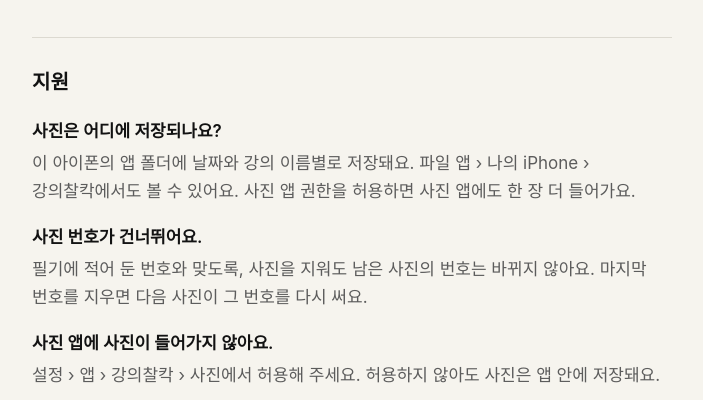
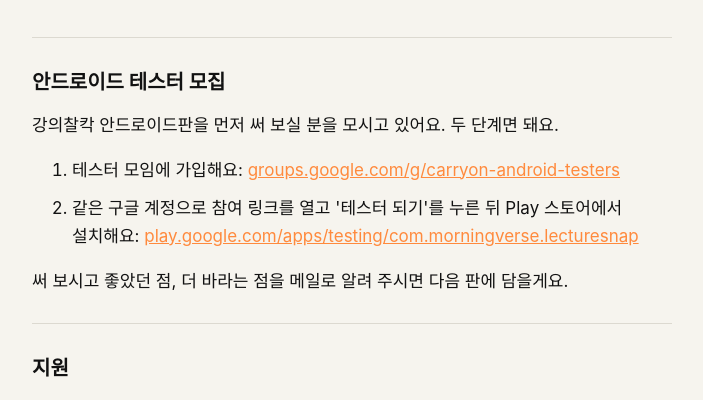
Before and after one commit to morningverse67-wq/support, a plain HTML site: page lecture-snap/index.html in a window 1280 px wide. Shown: the part 229-629 px from the top of the page, without its empty margins (288-991 px from the left). Drawn offline with Linux system fonts and the light colour scheme.

Commit message:
강의찰칵·시술노트: 안드로이드 테스터 모집 절(그룹 가입 + 참여 링크)

```diff
--- a/lecture-snap/index.html
+++ b/lecture-snap/index.html
@@ -34,6 +34,16 @@
   <div class="mark" aria-hidden="true"></div>
   <h1>강의찰칵</h1>
   <p class="sub">강의 화면을 찍으면 날짜·강의 폴더에 번호를 붙여 바로 저장해요. · LectureSnap</p>
+
+  <section id="android">
+    <h2>안드로이드 테스터 모집</h2>
+    <p>강의찰칵 안드로이드판을 먼저 써 보실 분을 모시고 있어요. 두 단계면 돼요.</p>
+    <ol>
+      <li>테스터 모임에 가입해요: <a href="https://groups.google.com/g/carryon-android-testers">groups.google.com/g/carryon-android-testers</a></li>
+      <li>같은 구글 계정으로 참여 링크를 열고 '테스터 되기'를 누른 뒤 Play 스토어에서 설치해요: <a href="https://play.google.com/apps/testing/com.morningverse.lecturesnap">play.google.com/apps/testing/com.morningverse.lecturesnap</a></li>
+    </ol>
+    <p>써 보시고 좋았던 점, 더 바라는 점을 메일로 알려 주시면 다음 판에 담을게요.</p>
+  </section>
 
   <section>
     <h2>지원</h2>
```
Also changed, not shown: sisul/index.html (+10 -0 lines).
